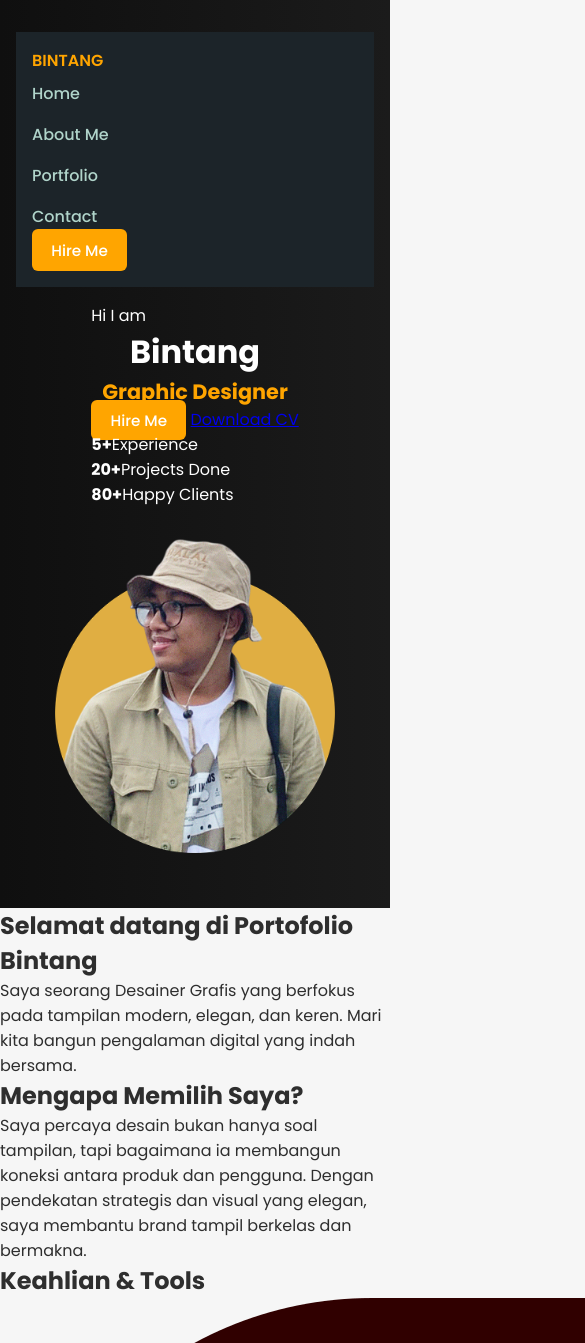
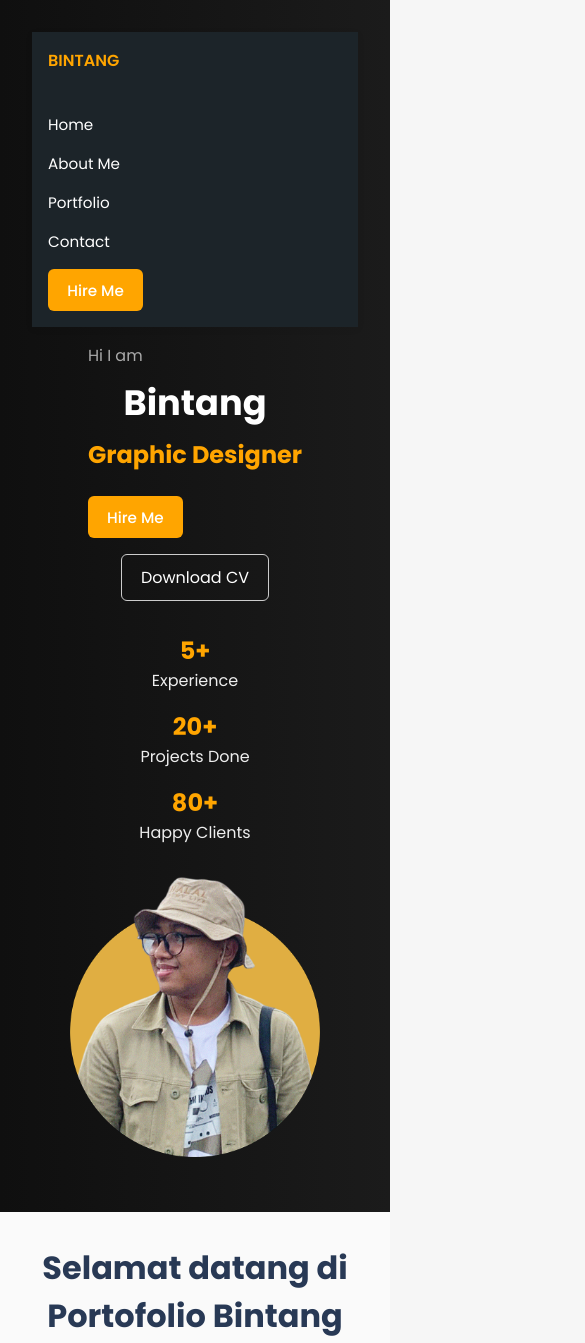
Before and after one commit to muhbenx/Portofolio-Bintang, a plain HTML site: page index.html in a window 390 px wide. Shown: the top 1343 px of the page, 585 px wide, since content can reach past the window. Drawn offline with Linux system fonts and the light colour scheme.

Commit message:
style.css

```diff
--- a/style.css
+++ b/style.css
@@ -1,4 +1,3 @@
-/* === Reset & Global === */
 * {
   margin: 0;
   padding: 0;
@@ -11,132 +10,91 @@ body {
   color: #2e2e2e;
 }
 
-/* === Navigation === */
-nav,
-.main-nav {
+nav {
   background-color: #1c2429;
+  box-shadow: 0 2px 8px rgba(0, 0, 0, 0.05);
   padding: 1.5rem 2rem;
   display: flex;
   justify-content: space-between;
   align-items: center;
-  flex-wrap: wrap;
   position: sticky;
   top: 0;
   z-index: 10;
 }
 
-nav .logo,
-.main-nav .logo {
-  font-size: 1.4rem;
-  font-weight: 600;
-  color: orange;
+nav .logo {
+  font-size: 1.2rem;
+  color: #ffffff;
 }
 
-nav ul,
-.nav-menu {
+nav ul {
   display: flex;
   gap: 2rem;
   list-style: none;
-  flex-wrap: wrap;
-  padding-left: 0;
 }
 
-nav ul li a,
-.nav-menu li a {
+nav ul li a {
   text-decoration: none;
   color: #b0d4ca;
   font-weight: 500;
   transition: color 0.2s ease;
 }
 
-nav ul li a:hover,
-.nav-menu li a:hover {
-  color: white;
+nav ul li a:hover {
+  color: #ffffff;
 }
 
-.btn-primary {
-  background: orange;
-  padding: 0.6rem 1.2rem;
-  color: white;
-  border-radius: 6px;
-  text-decoration: none;
-  font-weight: 500;
-  transition: background 0.3s;
+.hero {
+  background: #fafafa;
+  padding: 4rem 2rem 2rem;
+  text-align: center;
 }
 
-.btn-primary:hover {
-  background: #ff9f1c;
+.hero h1 {
+  font-size: 3rem;
+  color: #283955;
+  margin-bottom: 1rem;
 }
 
-/* === Hero Banner === */
-.hero-banner {
-  background: linear-gradient(to right, #0f0f0f, #1b1b1b);
-  color: white;
-  padding: 2rem 1rem;
-  width: 100%;
+.hero p {
+  font-size: 1.1rem;
+  color: #666;
+  max-width: 700px;
+  margin: auto;
 }
 
-.hero-content {
+.grid-section {
+  display: grid;
+  grid-template-columns: repeat(auto-fit, minmax(300px, 1fr));
+  gap: 2rem;
+  padding: 4rem 2rem;
   max-width: 1200px;
   margin: auto;
-  display: flex;
-  flex-wrap: wrap;
-  gap: 2rem;
-  justify-content: space-between;
-  align-items: center;
 }
 
-.hero-text h1 {
-  font-size: 2.5rem;
-  color: white;
+.card {
+  background: white;
+  border-radius: 12px;
+  padding: 2rem;
+  box-shadow: 0 8px 30px rgba(0, 0, 0, 0.05);
+  transition: all 0.3s ease;
 }
 
-.hero-text h2 {
-  font-size: 1.5rem;
-  color: orange;
+.card:hover {
+  transform: translateY(-6px);
+  box-shadow: 0 12px 40px rgba(0, 0, 0, 0.08);
 }
 
-.hero-image img {
-  width: 100%;
-  max-width: 280px;
-  border-radius: 12px;
-  object-fit: cover;
+.card h3 {
+  font-size: 1.5rem;
+  margin-bottom: 1rem;
 }
 
-/* === Gallery === */
-.gallery {
-  display: grid;
-  grid-template-columns: repeat(auto-fit, minmax(280px, 1fr));
-  gap: 2rem;
-  padding: 2rem;
+.card p {
+  font-size: 1rem;
+  color: #555;
 }
 
-.gallery img {
-  width: 100%;
-  border-radius: 12px;
-  box-shadow: 0 6px 24px rgba(0, 0, 0, 0.08);
-  transition: transform 0.3s ease, box-shadow 0.3s ease;
-}
-
-.gallery img:hover {
-  transform: scale(1.03);
-  box-shadow: 0 10px 40px rgba(0, 0, 0, 0.1);
-}
-
-.gallery-item {
-  display: flex;
-  flex-direction: column;
-  align-items: center;
-}
-
-.caption {
-  margin-top: 0.5rem;
-  font-size: 0.95rem;
-  color: #777;
-  font-style: italic;
-}
-
-/* === Contact === */
 .contact-section {
   max-width: 600px;
   margin: 3rem auto;
@@ -183,7 +141,6 @@ button:hover {
   background-color: #1f2d43;
 }
 
-/* === Footer === */
 footer {
   background: #1e1e1e;
   color: #999;
@@ -192,28 +149,280 @@ footer {
   font-size: 0.95rem;
   margin-top: 4rem;
 }
+.highlight, .skills, .cta {
+  max-width: 900px;
+  margin: 4rem auto;
+  padding: 0 2rem;
+  text-align: center;
+}
 
-/* === Responsive === */
+.highlight h2,
+.skills h2,
+.cta h2 {
+  font-size: 2.2rem;
+  margin-bottom: 1rem;
+  color: #1e1e1e;
+}
+
+.highlight p {
+  font-size: 1.1rem;
+  color: #555;
+  line-height: 1.8;
+}
+
+.skill-list {
+  list-style: none;
+  padding: 0;
+  margin-top: 1rem;
+  display: grid;
+  grid-template-columns: repeat(auto-fit, minmax(220px, 1fr));
+  gap: 1rem;
+  font-size: 1.05rem;
+  color: #444;
+}
+
+.cta-btn {
+  display: inline-block;
+  margin-top: 1.5rem;
+  background: #1c2429;
+  color: white;
+  padding: 0.8rem 1.8rem;
+  border-radius: 8px;
+  font-weight: 500;
+  text-decoration: none;
+  transition: background 0.3s ease;
+}
+
+.cta-btn:hover {
+  background: #334045;
+}
+
+.skill-list li {
+  display: flex;
+  align-items: center;
+  gap: 0.8rem;
+  padding: 0.5rem 0;
+  justify-content: center;
+}
+
+.skill-list img {
+  width: 24px;
+  height: 24px;
+  object-fit: contain;
+}
+/* === Halaman Detail Proyek === */
+.project-detail {
+  max-width: 1000px;
+  margin: 5rem auto;
+  padding: 0 2rem;
+  text-align: center;
+}
+
+.project-detail h1 {
+  font-size: 2.8rem;
+  font-weight: 600;
+  color: #f7f7f7;
+  margin-bottom: 1rem;
+  font-family: 'Poppins', sans-serif;
+}
+
+.project-detail p {
+  font-size: 1.1rem;
+  color: #ffa32b;
+  margin-bottom: 2rem;
+}
+
+.gallery {
+  display: grid;
+  grid-template-columns: repeat(auto-fit, minmax(300px, 1fr));
+  gap: 2rem;
+}
+
+.gallery img {
+  width: 100%;
+  border-radius: 12px;
+  box-shadow: 0 6px 24px rgba(0, 0, 0, 0.08);
+  transition: transform 0.3s ease, box-shadow 0.3s ease;
+}
+
+.gallery img:hover {
+  transform: scale(1.03);
+  box-shadow: 0 10px 40px rgba(0, 0, 0, 0.1);
+}
+<div class="gallery">
+  <div class="gallery-item">
+    <img src="assets/project1/logo-kopi.png" alt="Logo Kopi" />
+    <p class="caption">Logo utama untuk brand kopi</p>
+  </div>
+  <div class="gallery-item">
+    <img src="assets/project1/packaging.png" alt="Kemasan Kopi" />
+    <p class="caption">Desain packaging ramah lingkungan</p>
+  </div>
+  <!-- dst -->
+</div>
+.gallery-item {
+  display: flex;
+  flex-direction: column;
+  align-items: center;
+}
+
+.caption {
+  margin-top: 0.5rem;
+  font-size: 0.95rem;
+  color: #777;
+  font-style: italic;
+}
+.hero-banner {
+  background: linear-gradient(to right, #0f0f0f, #1b1b1b);
+  padding: 2rem;
+  color: white;
+}
+
+.main-nav {
+  display: flex;
+  align-items: center;
+  justify-content: space-between;
+  max-width: 1200px;
+  margin: auto;
+  padding-bottom: 2rem;
+}
+
+.main-nav .logo {
+  font-weight: 600;
+  font-size: 1.4rem;
+  color: orange;
+}
+
+.nav-menu {
+  display: flex;
+  gap: 2rem;
+  list-style: none;
+}
+
+.nav-menu li a {
+  color: white;
+  text-decoration: none;
+  font-weight: 400;
+  transition: color 0.3s;
+}
+
+.nav-menu li a:hover {
+  color: orange;
+}
+
+.btn-primary {
+  background: orange;
+  padding: 0.6rem 1.2rem;
+  color: white;
+  border-radius: 6px;
+  text-decoration: none;
+  font-weight: 500;
+  transition: background 0.3s;
+}
+
+.btn-primary:hover {
+  background: #ff9f1c;
+}
+
+.btn-secondary {
+  background: transparent;
+  border: 1px solid #ccc;
+  padding: 0.6rem 1.2rem;
+  color: white;
+  border-radius: 6px;
+  text-decoration: none;
+  font-weight: 400;
+}
+
+.hero-content {
+  display: flex;
+  flex-wrap: wrap;
+  align-items: center;
+  justify-content: space-between;
+  gap: 2rem;
+  max-width: 1200px;
+  margin: auto;
+  padding-top: 2rem;
+}
+
+.hero-text p {
+  font-size: 1rem;
+  margin-bottom: 0.5rem;
+  color: #aaa;
+}
+
+.hero-text h1 {
+  font-size: 3rem;
+  margin-bottom: 0.5rem;
+  color: white;
+}
+
+.hero-text h2 {
+  font-size: 2rem;
+  color: orange;
+  margin-bottom: 1.5rem;
+}
+
+.hero-buttons {
+  display: flex;
+  gap: 1rem;
+  margin-bottom: 2rem;
+}
+
+.hero-stats {
+  display: flex;
+  gap: 2rem;
+  color: #eee;
+}
+
+.hero-stats div {
+  text-align: center;
+}
+
+.hero-stats div strong {
+  font-size: 1.5rem;
+  display: block;
+  color: orange;
+}
+
+.hero-image img {
+  width: 280px;
+  border-radius: 12px;
+  object-fit: cover;
+}
+
+.contact-info {
+  color: white !important;
+}
 @media (max-width: 768px) {
-  nav,
-  .main-nav {
+  nav {
     flex-direction: column;
     align-items: flex-start;
     padding: 1rem;
   }
 
-  nav ul,
-  .nav-menu {
+  nav ul {
     flex-direction: column;
+    width: 100%;
     gap: 1rem;
-    width: 100%;
-    align-items: flex-start;
+    margin-top: 1rem;
   }
 
-  nav .logo,
-  .main-nav .logo {
+  .hero {
+    padding: 2rem 1rem;
+  }
+
+  .hero h1 {
+    font-size: 2rem;
+  }
+
+  .hero p {
     font-size: 1rem;
-    margin-bottom: 0.5rem;
+  }
+
+  .grid-section {
+    grid-template-columns: 1fr;
+    padding: 2rem 1rem;
   }
 
   .hero-content {
@@ -223,27 +432,106 @@ footer {
   }
 
   .hero-text h1 {
-    font-size: 2rem;
+    font-size: 2.2rem;
     text-align: center;
   }
 
   .hero-text h2 {
-    font-size: 1.3rem;
+    font-size: 1.5rem;
     text-align: center;
   }
 
   .hero-buttons {
     flex-direction: column;
+    width: 100%;
     align-items: center;
   }
 
-  .gallery {
+  .hero-stats {
+    flex-direction: column;
+    gap: 1rem;
+  }
+
+  .hero-image img {
+    width: 100%;
+    max-width: 250px;
+  }
+
+  .contact-section {
+    margin: 2rem 1rem;
+    padding: 1.5rem;
+  }
+
+  .skill-list {
     grid-template-columns: 1fr;
   }
 
+  .main-nav {
+    flex-direction: column;
+    gap: 1rem;
+    padding-bottom: 1rem;
+  }
+
+  .nav-menu {
+    flex-direction: column;
+    align-items: center;
+    gap: 1rem;
+  }
+}
+@media (max-width: 768px) {
+  nav {
+    flex-direction: column;
+    align-items: flex-start;
+    padding: 1rem;
+  }
+
+  nav .logo {
+    font-size: 1rem;
+    margin-bottom: 0.5rem;
+  }
+
+  nav ul {
+    flex-direction: column;
+    align-items: flex-start;
+    width: 100%;
+    gap: 1rem;
+  }
+
+  nav ul li a {
+    font-size: 0.95rem;
+  }
+}
+@media (max-width: 768px) {
+  .main-nav {
+    flex-direction: column;
+    align-items: flex-start;
+    gap: 1rem;
+  }
+
+  .main-nav .logo {
+    font-size: 1rem;
+  }
+
+  .nav-menu {
+    flex-direction: column;
+    width: 100%;
+    gap: 1rem;
+    padding-left: 0;
+  }
+
+  .nav-menu li {
+    width: 100%;
+  }
+
+  .nav-menu li a {
+    display: block;
+    width: 100%;
+    font-size: 0.95rem;
+  }
+
   .btn-primary {
+    align-self: flex-start;
     font-size: 0.95rem;
     padding: 0.6rem 1.2rem;
-    align-self: flex-start;
   }
 }
```
